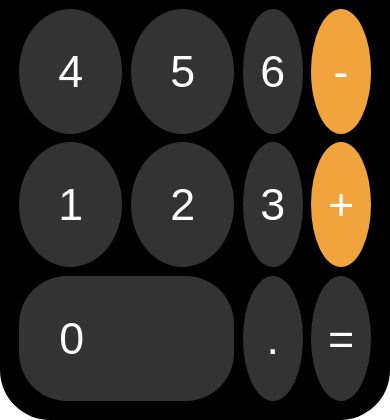
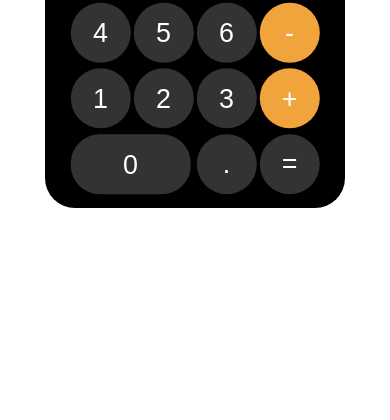
Before and after one commit to asknksk/Ios-Calculator, a plain HTML site: page index.html in a window 390 px wide. Shown: the part 424-844 px from the top of the page. Drawn offline with Linux system fonts and the light colour scheme.

Commit message:
responsive

```diff
--- a/style.css
+++ b/style.css
@@ -2,6 +2,11 @@
   margin: 0;
   box-sizing: border-box;
   padding: 0;
+}
+html {
+  overflow: hidden;
+  width: 100vw;
+  height: 100vh;
 }
 body {
   font-family: Arial, Helvetica, sans-serif;
@@ -11,11 +16,13 @@ body {
   justify-content: center;
   /* width: 100vw;
   height: 100vh; */
+  width: 100%;
+  height: 100%;
 }
 .calculator {
-  /* width: 500px;
-  height: 840px; */
-  height: 100vh;
+  width: 500px;
+  height: 700px;
+  /* height: 100vh; */
   background-color: black;
   font-size: 2.8rem;
   display: flex;
@@ -47,13 +54,15 @@ body {
 .buttons {
   height: 90%;
   display: grid;
-  gap: 0.55rem;
+  /* gap: 0.5rem; */
   grid-template-columns: repeat(4, 1fr);
   grid-template-rows: repeat(5, 1fr);
+  grid-gap: 5px;
+  padding: 0 30px;
 }
 .button {
-  /* width: 100px;
-  height: 100px; */
+  width: 100px;
+  height: 100px;
   display: flex;
   align-items: center;
   justify-content: center;
@@ -78,10 +87,21 @@ body {
   background-color: #f1a33c;
 }
 .zero {
-  grid-column: 1 / span 2;
-  width: 215px;
+  /* grid-column: 1 / span 2; */
+  grid-area: 5 / 1 / 5 / 3;
+  width: 200px;
+  height: 100px;
+  /* width: 25%; */
   border-radius: 3rem;
-  display: flex;
-  justify-content: flex-start;
-  padding-left: 2.5rem;
+  /* display: flex;
+  justify-content: flex-start; */
+  /* padding-left: 2.5rem; */
+  text-align: left;
+  line-height: 100px;
+  /* padding: 0 35px; */
 }
+@media screen and (max-width: 550px) {
+  .calculator {
+    transform: scale(0.6);
+  }
+}
```
